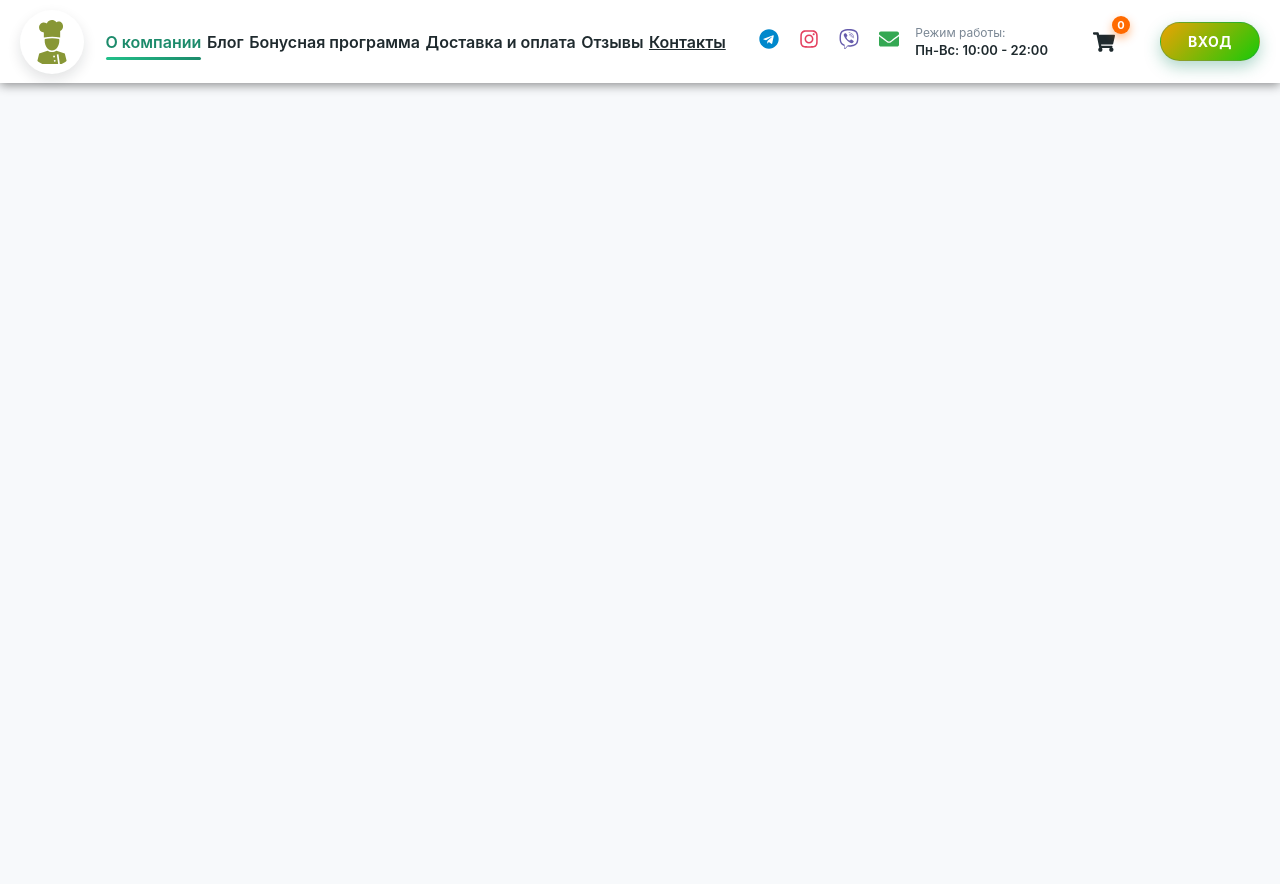
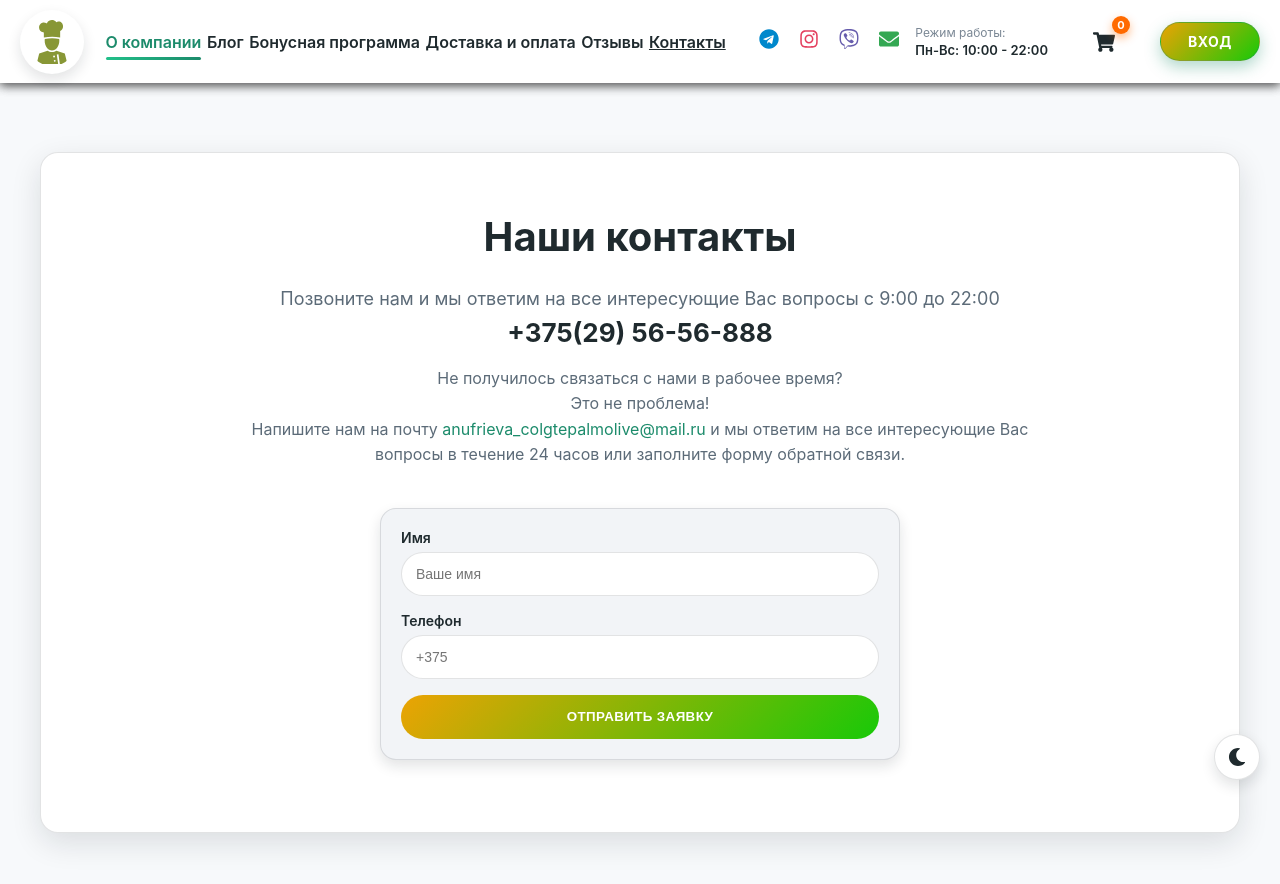
Before and after one commit to natka-pvp/food-delivery, a React (Create React App) app in the folder food/: page /contacts in a window 1280 px wide. Shown: the top 884 px of the page. Built offline with nearby package versions, Linux system fonts and the light colour scheme.

Commit message:
stykes in Subscription

```diff
--- a/food/src/App.js
+++ b/food/src/App.js
@@ -1,4 +1,5 @@
-import { useState } from 'react'
+import { useEffect, useState } from 'react'
+import { FaMoon, FaSun } from 'react-icons/fa'
 import { BrowserRouter, Route, Routes } from 'react-router-dom'
 import Header from './components/Header/Header'
 import HeaderBottom from './components/HeaderBottom/HeaderBottom'
@@ -14,49 +15,29 @@ import HowWeWork from './components/HowWeWork/HowWeWork'
 import DailyMenuExample from './components/DailyMenuExample/DailyMenuExample'
 import Cook from './components/Cook/Cook'
 import OurService from './components/OurService/OurService'
+import Subscription from './components/Subscription/Subscription'
+import Contacts from './components/PagesProject/Contacts/Contacts'
 import Footer from './components/Footer/Footer'
+
 import './App.css'
 
 function HomePage({ cart, setCart }) {
   return (
     <>
       <HeaderBottom />
-      <section className="waveSection">
       <AboutUs />
-      </section>
-      <section className="waveSection">
       <Products />
-      </section>
-      <section className="waveSection">
       <PromoCode />
-      </section>
-      <section className="waveSection">
       <Main />
-      </section>
-      <section className="waveSection">
       <Advantages />
-      </section>
-      <section className="waveSection">
       <ChefCook />
-      </section>
-      <section className="waveSection">
       <PopularEat cart={cart} setCart={setCart} />
-      </section>
-      <section className="waveSection">
       <HowWeWork />
-      </section>
-      <section className="waveSection">
       <DailyMenuExample cart={cart} setCart={setCart} />
-      </section>
-      <section className="waveSection">
       <Cook />
-      </section>
-      <section className="waveSection">
       <OurService />
-      </section>
-      <section className="waveSection">
+      <Subscription />
       <Footer />
-      </section>
     </>
   )
 }
@@ -64,6 +45,17 @@ function HomePage({ cart, setCart }) {
 function App() {
   const [cart, setCart] = useState(() => new Map())
   const cartCount = Array.from(cart.values()).reduce((sum, item) => sum + item.qty, 0)
+  const [theme, setTheme] = useState(() => {
+    const saved = localStorage.getItem('theme')
+    if (saved) return saved
+    const prefersDark = window.matchMedia('(prefers-color-scheme: dark)').matches
+    return prefersDark ? 'dark' : 'light'
+  })
+
+  useEffect(() => {
+    document.documentElement.setAttribute('data-theme', theme)
+    localStorage.setItem('theme', theme)
+  }, [theme])
 
   return (
     <BrowserRouter>
@@ -71,7 +63,16 @@ function App() {
       <Routes>
         <Route path="/" element={<HomePage cart={cart} setCart={setCart} />} />
         <Route path="/cart" element={<BasketPage cart={cart} setCart={setCart} />} />
+        <Route path="/contacts" element={<Contacts />} />
       </Routes>
+      <button
+        className="themeToggle"
+        type="button"
+        onClick={() => setTheme((prev) => (prev === 'dark' ? 'light' : 'dark'))}
+        aria-label="Переключить тему"
+      >
+        {theme === 'dark' ? <FaSun /> : <FaMoon />}
+      </button>
     </BrowserRouter>
   )
 }
--- /dev/null
+++ b/food/src/components/PagesProject/Contacts/Contacts.jsx
@@ -0,0 +1,63 @@
+import Header from '../../Header/Header'
+import s from './Contacts.module.css'
+
+export default function Contacts() {
+  return (
+    <div>
+      <Header />
+      <div className={s.container}>
+        <h1 className={s.title}>Наши контакты</h1>
+        <p className={s.subtitle}>
+          Позвоните нам и мы ответим на все интересующие Вас вопросы с 9:00 до
+          22:00
+        </p>
+        <p className={s.phone}>+375(29) 56-56-888</p>
+        <p className={s.description}>
+          Не получилось связаться с нами в рабочее время?
+          <br />
+          Это не проблема!
+          <br />
+          Напишите нам на почту{' '}
+          <a
+            className={s.link}
+            href="mailto:anufrieva_colgtepalmolive@mail.ru"
+          >
+            anufrieva_colgtepalmolive@mail.ru
+          </a>{' '}
+          и мы ответим на все интересующие Вас вопросы в течение 24 часов или
+          заполните форму обратной связи.
+        </p>
+        <div className={s.formContainer}>
+          <form className={s.form}>
+            <div className={s.field}>
+              <label className={s.label} htmlFor="contact-name">
+                Имя
+              </label>
+              <input
+                className={s.input}
+                id="contact-name"
+                type="text"
+                placeholder="Ваше имя"
+              />
+            </div>
+            <div className={s.field}>
+              <label className={s.label} htmlFor="contact-phone">
+                Телефон
+              </label>
+              <input
+                className={s.input}
+                id="contact-phone"
+                type="tel"
+                placeholder="+375"
+              />
+            </div>
+            <button className={s.button} type="submit">
+              Отправить заявку
+            </button>
+          </form>
+        </div>
+
+      </div>
+    </div>
+  )
+}
--- /dev/null
+++ b/food/src/components/PagesProject/Contacts/Contacts.module.css
@@ -0,0 +1,134 @@
+.title {
+  font-size: 40px;
+  font-weight: 700;
+  text-align: center;
+  color: var(--text);
+}
+
+.container {
+  width: min(1200px, 94%);
+  margin: 0 auto;
+  margin-top: 80px;
+
+  border: 1px solid var(--border);
+  border-radius: 18px;
+  padding: 32px;
+  background-color: var(--surface);
+  box-shadow: var(--shadow);
+  backdrop-filter: blur(10px);
+  -webkit-backdrop-filter: blur(10px);
+}
+
+.subtitle {
+  margin: 12px 0 8px;
+  font-size: 18px;
+  color: var(--muted);
+  text-align: center;
+}
+
+.phone {
+  margin: 0 0 18px;
+  font-size: 26px;
+  font-weight: 700;
+  text-align: center;
+  color: var(--text);
+}
+
+.description {
+  margin: 0 auto 24px;
+  max-width: 820px;
+  color: var(--muted);
+  line-height: 1.6;
+  text-align: center;
+}
+
+.link {
+  color: var(--accent);
+  text-decoration: none;
+}
+
+.link:hover {
+  text-decoration: underline;
+}
+
+.formContainer {
+  max-width: 520px;
+  margin: 0 auto;
+  padding: 20px;
+  border-radius: 16px;
+  background: var(--surface-2);
+  border: 1px solid var(--border);
+  box-shadow: var(--shadow-soft);
+  margin-top: 40px;
+  margin-bottom: 40px;
+}
+
+.form {
+  display: grid;
+  gap: 16px;
+}
+
+.field {
+  display: grid;
+  gap: 6px;
+}
+
+.label {
+  font-size: 14px;
+  font-weight: 600;
+  color: var(--text);
+}
+
+.input {
+  height: 44px;
+  border-radius: 999px;
+  border: 1px solid var(--border);
+  background: var(--surface);
+  padding: 0 14px;
+  color: var(--text);
+  font-size: 14px;
+  outline: none;
+  transition: border-color 0.2s ease, box-shadow 0.2s ease;
+}
+
+.input:focus {
+  border-color: var(--accent);
+  box-shadow: 0 0 0 3px rgba(28, 139, 107, 0.18);
+}
+
+.button {
+  height: 44px;
+  border-radius: 999px;
+  border: none;
+  background: linear-gradient(135deg, var(--accent-2) 0%, #18c908 100%);
+  color: #ffffff;
+  font-weight: 700;
+  letter-spacing: 0.4px;
+  text-transform: uppercase;
+  cursor: pointer;
+  transition: transform 0.2s ease, box-shadow 0.2s ease;
+}
+
+.button:hover {
+  transform: translateY(-1px);
+  box-shadow: 0 8px 18px rgba(0, 0, 0, 0.35);
+}
+
+@media (max-width: 768px) {
+  .container {
+    padding: 24px;
+    margin-top: 72px;
+  }
+
+  .title {
+    font-size: 32px;
+  }
+
+  .subtitle {
+    font-size: 16px;
+  }
+
+  .phone {
+    font-size: 22px;
+  }
+}
--- a/food/src/components/Products/Products.module.css
+++ b/food/src/components/Products/Products.module.css
@@ -8,7 +8,7 @@
   margin: 0 0 24px;
   font-size: 28px;
   font-weight: 700;
-  color: #111;
+  color: var(--text);
 }
 
 .grid {
@@ -24,10 +24,10 @@
   padding: 20px;
   border-radius: 16px;
   min-height: 140px;
-  background-color: #f2f2f2;
+  background-color: var(--surface);
   background-size: cover;
   background-position: center;
-  box-shadow: 0 8px 18px rgba(0, 0, 0, 0.06);
+  box-shadow: var(--shadow-soft);
   transition: transform 0.2s ease, box-shadow 0.2s ease;
   overflow: hidden;
   display: flex;
@@ -36,7 +36,7 @@
 
 .card:hover {
   transform: translateY(-2px);
-  box-shadow: 0 12px 24px rgba(0, 0, 0, 0.1);
+  box-shadow: 0 12px 24px rgba(0, 0, 0, 0.45);
   cursor: pointer;
 }
 
--- a/food/src/components/PromoCode/PromoCode.module.css
+++ b/food/src/components/PromoCode/PromoCode.module.css
@@ -15,8 +15,8 @@
   width: min(560px, 100%);
   border-radius: 999px;
   overflow: hidden;
-  background: #ffffff;
-  box-shadow: 0 4px 12px rgba(18, 24, 32, 0.08);
+  background: var(--surface);
+  box-shadow: var(--shadow-soft);
 }
 
 .promoCode input {
@@ -27,7 +27,7 @@
   border: none;
   border-radius: 0;
   background: transparent;
-  color: #1f2a2e;
+  color: var(--text);
   box-shadow: none;
   outline: none;
 }
@@ -37,7 +37,7 @@
 }
 
 .promoCode form:focus-within {
-  box-shadow: 0 6px 18px rgba(33, 184, 133, 0.25);
+  box-shadow: 0 6px 18px rgba(0, 0, 0, 0.45);
 }
 
 .promoCode button {
--- /dev/null
+++ b/food/src/components/Subscription/Subscription.jsx
@@ -0,0 +1,37 @@
+import s from './Subscription.module.css'
+import { SlEnvolopeLetter } from 'react-icons/sl'
+import { useState } from 'react'
+
+
+export default function Footer() {
+  const [email, setEmail] = useState('')
+  return (
+    <footer className={s.footer}>
+      <div className={s.footerFirst}>
+        <div className={s.footerFirstLeft}>
+          <div className={s.iconWrap} aria-hidden="true">
+            <SlEnvolopeLetter className={s.icon} />
+          </div>
+          <div className={s.content}>
+            <h1 className={s.title}>Будь в курсе!</h1>
+            <p className={s.subtitle}>
+              Подпишись на рассылку и будь в курсе новостей, новинок, акций и
+              скидок!
+            </p>
+            <div className={s.form}>
+              <input
+                className={s.input}
+                type="email"
+                placeholder="Email"
+                value={email}
+                onChange={(e) => setEmail(e.target.value)}
+              />
+              <button className={s.button}>Подписаться</button>
+            </div>
+          </div>
+        </div>
+      </div>
+
+    </footer>
+  )
+}
--- /dev/null
+++ b/food/src/components/Subscription/Subscription.module.css
@@ -0,0 +1,174 @@
+.footer {
+  background: var(--bg-alt);
+  padding: 40px 0;
+  box-shadow: 0 -2px 12px rgba(0, 0, 0, 0.4);
+  margin-top: 80px;
+}
+
+.footerFirst {
+  width: min(1200px, 94%);
+  margin: 0 auto;
+}
+
+.footerFirstLeft {
+  display: grid;
+  grid-template-columns: auto 1fr;
+  gap: 20px;
+  align-items: center;
+  background: var(--surface);
+  border: 1px solid var(--border);
+  border-radius: 20px;
+  padding: 24px;
+}
+
+.iconWrap {
+  width: 68px;
+  height: 68px;
+  border-radius: 50%;
+  background: var(--surface-2);
+  display: flex;
+  align-items: center;
+  justify-content: center;
+  box-shadow: var(--shadow-soft);
+}
+
+.icon {
+  font-size: 32px;
+  color: var(--accent);
+}
+
+.content {
+  display: flex;
+  flex-direction: column;
+  gap: 10px;
+}
+
+.title {
+  margin: 0;
+  font-size: 28px;
+  font-weight: 700;
+  color: var(--text);
+}
+
+.subtitle {
+  margin: 0;
+  color: var(--muted);
+  font-size: 15px;
+  line-height: 1.5;
+}
+
+.form {
+  display: flex;
+  gap: 12px;
+  flex-wrap: wrap;
+}
+
+.input {
+  flex: 1;
+  min-width: 220px;
+  height: 44px;
+  padding: 0 14px;
+  border-radius: 999px;
+  border: 1px solid rgba(28, 139, 107, 0.35);
+  background: var(--surface-2);
+  font-size: 14px;
+  color: var(--text);
+  outline: none;
+  transition: border-color 0.2s ease, box-shadow 0.2s ease;
+}
+
+.input:focus {
+  border-color: var(--accent);
+  box-shadow: 0 0 0 3px rgba(28, 139, 107, 0.18);
+}
+
+.button {
+  height: 44px;
+  padding: 0 22px;
+  border-radius: 999px;
+  border: none;
+  background: linear-gradient(135deg, var(--accent-2) 0%, #18c908 100%);
+  color: #ffffff;
+  font-weight: 700;
+  letter-spacing: 0.4px;
+  cursor: pointer;
+  transition: transform 0.2s ease, box-shadow 0.2s ease;
+  text-transform: uppercase;
+}
+
+.button:hover {
+  transform: translateY(-1px);
+  box-shadow: 0 8px 18px rgba(0, 0, 0, 0.45);
+}
+
+.footerSecond {
+  width: min(1200px, 94%);
+  margin: 24px auto 0;
+  padding: 18px 0 0;
+  border-top: 1px solid var(--border);
+}
+
+.footerSecondLeft {
+  display: flex;
+  align-items: center;
+  justify-content: center;
+  gap: 24px;
+  flex-wrap: wrap;
+  flex-direction: column;
+  text-align: center;
+}
+
+.footerBrand {
+  display: inline-flex;
+  align-items: center;
+  gap: 12px;
+  text-decoration: none;
+  color: inherit;
+  justify-content: center;
+}
+
+.footerLogo {
+  font-size: 48px;
+  color: var(--accent);
+  background-color: var(--surface);
+  border-radius: 50%;
+  padding: 6px;
+  box-shadow: var(--shadow-soft);
+}
+
+.footerName {
+  font-size: 22px;
+  font-weight: 600;
+  background: linear-gradient(90deg, var(--accent-2) 0%, var(--accent) 100%);
+  -webkit-background-clip: text;
+  background-clip: text;
+  color: transparent;
+  letter-spacing: 0.6px;
+}
+
+
+@media (max-width: 640px) {
+  .footerFirstLeft {
+    grid-template-columns: 1fr;
+    text-align: center;
+    justify-items: center;
+  }
+
+  .content {
+    align-items: center;
+  }
+
+  .form {
+    width: 100%;
+    justify-content: center;
+  }
+
+  .footerSecondLeft {
+    flex-direction: column;
+    align-items: center;
+  }
+
+  .footerBrand {
+    justify-content: center;
+  }
+}
```
Also changed, not shown: food/src/App.css (+10 -26 lines), food/src/components/PagesProject/BasketPage/BasketPage.module.css (+13 -13 lines), food/src/components/PopularEat/PopularEat.module.css (+18 -18 lines). Lines whose indentation alone changed are shown as unchanged.
